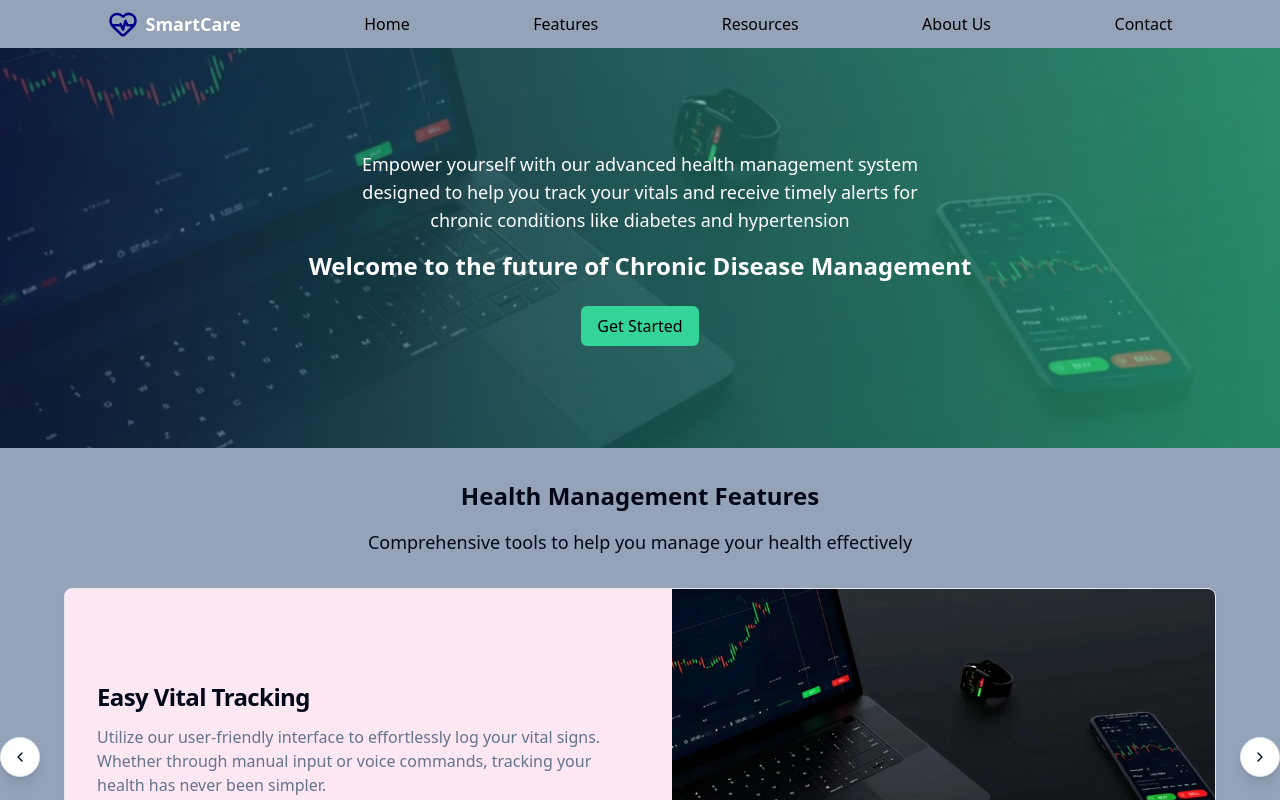
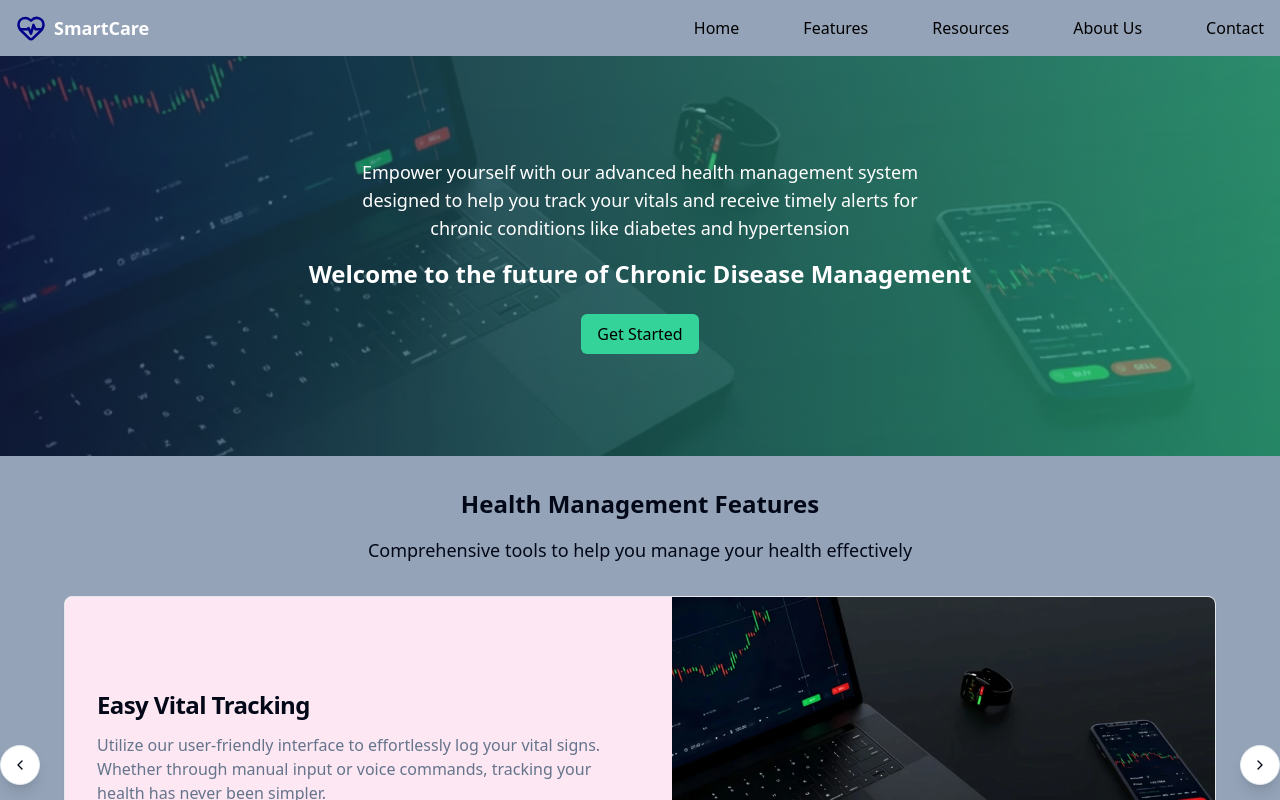
Before and after one commit to norvale08/smartcare-new, a Next.js app in the folder apps/web/: page / in a window 1280 px wide. Shown: the top 800 px of the page. Built offline with nearby package versions, Linux system fonts and the light colour scheme.

Commit message:
Update header component

```diff
--- a/apps/web/app/components/ui/header.tsx
+++ b/apps/web/app/components/ui/header.tsx
@@ -1,23 +1,50 @@
-import React from 'react'
-import Link from 'next/link'
-import { HeartPulse, } from "lucide-react"
+import React, { useState } from 'react';
+import Link from 'next/link';
+import { HeartPulse, Menu, X } from 'lucide-react';
 
 const Header = () => {
+  const [menuOpen, setMenuOpen] = useState(false);
+
+  const toggleMenu = () => setMenuOpen(!menuOpen);
+
   return (
-    <div className='flex flex-row justify-evenly gap-4 shadow-md bg-slate-400 text-black h-12 items-center'>
-        <div>
-           <h1 className="text-lg  font-bold flex flex-row items-center gap-2 text-white">
-                       <HeartPulse color="darkblue"  size={30} />
-                       SmartCare
-                     </h1>
+    <header className="bg-slate-400 text-black shadow-md">
+      {/* Top bar */}
+      <div className="flex justify-between items-center px-4 h-14">
+        <div className="flex items-center gap-2">
+          <HeartPulse color="darkblue" size={30} />
+          <h1 className="text-lg font-bold text-white">SmartCare</h1>
         </div>
-<Link href="/diabetes">Home</Link>
-<Link href='/features'>Features</Link>
-<Link href='/resources'>Resources</Link>
-<Link href='/aboutUs'>About Us</Link>
-<Link href='/contact'>Contact</Link>
-    </div>
-  )
-}
 
-export default Header
+        {/* Desktop Nav */}
+        <nav className="hidden md:flex gap-16 font-medium">
+          <Link href="/diabetes" className="hover:p-2 hover:bg-slate-300 rounded-sm transition duration-200">Home</Link>
+          <Link href="/features" className="hover:p-2 hover:bg-slate-300 rounded-sm transition duration-200">Features</Link>
+          <Link href="/resources" className="hover:p-2 hover:bg-slate-300 rounded-sm transition duration-200">Resources</Link>
+          <Link href="/aboutUs" className="hover:p-2 hover:bg-slate-300 rounded-sm transition duration-200">About Us</Link>
+          <Link href="/contact" className="hover:p-2 hover:bg-slate-300 rounded-sm transition duration-200">Contact</Link>
+        </nav>
+
+        {/* Mobile Menu Icon */}
+        <div className="md:hidden">
+          <button onClick={toggleMenu}>
+            {menuOpen ? <X size={28} /> : <Menu size={28} />}
+          </button>
+        </div>
+      </div>
+
+      {/* Mobile Dropdown Menu */}
+      {menuOpen && (
+        <nav className="flex flex-col md:hidden bg-slate-500 text-white px-4 py-2 space-y-2">
+          <Link href="/diabetes" onClick={() => setMenuOpen(false)}>Home</Link>
+          <Link href="/features" onClick={() => setMenuOpen(false)}>Features</Link>
+          <Link href="/resources" onClick={() => setMenuOpen(false)}>Resources</Link>
+          <Link href="/aboutUs" onClick={() => setMenuOpen(false)}>About Us</Link>
+          <Link href="/contact" onClick={() => setMenuOpen(false)}>Contact</Link>
+        </nav>
+      )}
+    </header>
+  );
+};
+
+export default Header;
```
